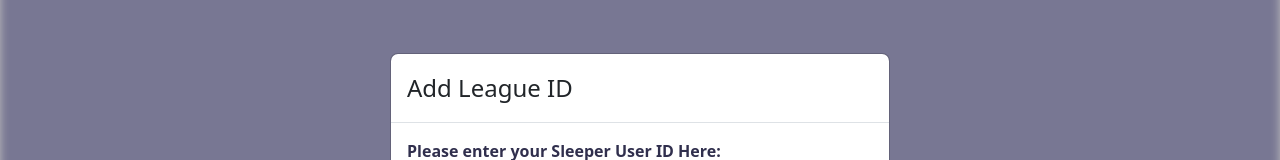
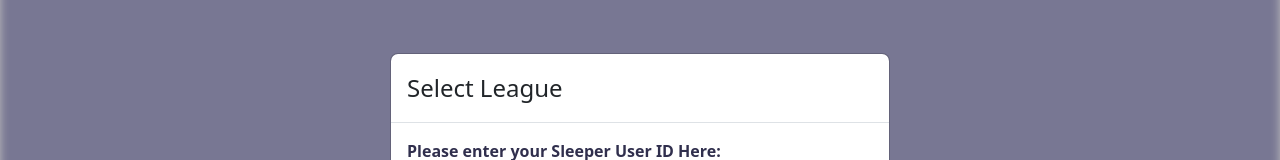
Before and after one commit to CS571-F25/p169, a React (Vite) app: page / in a window 1280 px wide. Shown: the part 238-398 px from the top of the page. Built offline with nearby package versions, Linux system fonts and the light colour scheme.

Commit message:
Change modal title from 'Add League ID' to 'Select League'

```diff
--- a/src/components/InitialModal.jsx
+++ b/src/components/InitialModal.jsx
@@ -46,7 +46,7 @@
     return(
         <Modal show={!props.id} backdrop="static" centered>
             <Modal.Header>
-                <Modal.Title>Add League ID</Modal.Title>
+                <Modal.Title>Select League</Modal.Title>
             </Modal.Header>
             <Modal.Body>
                 {leagues != null ?
```
